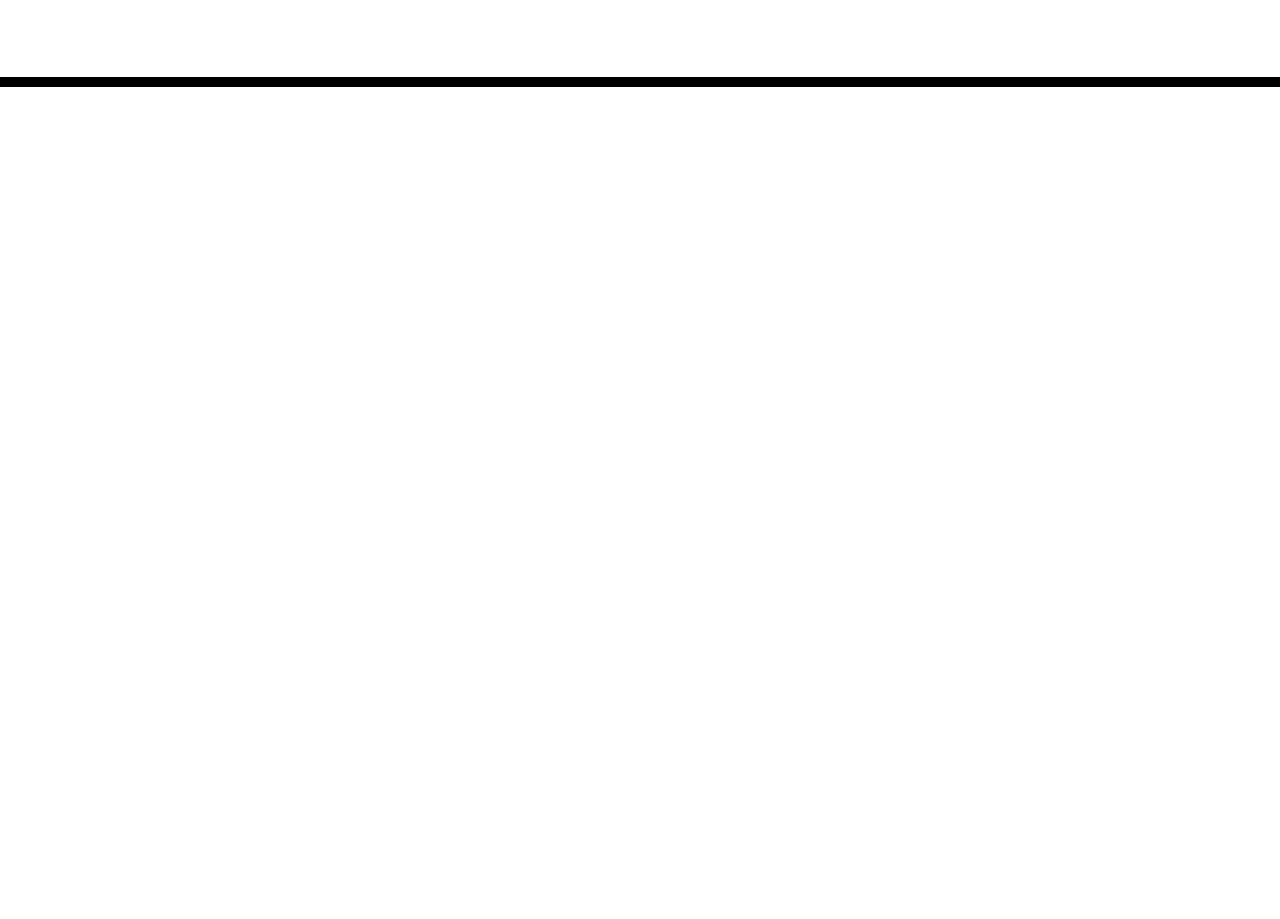
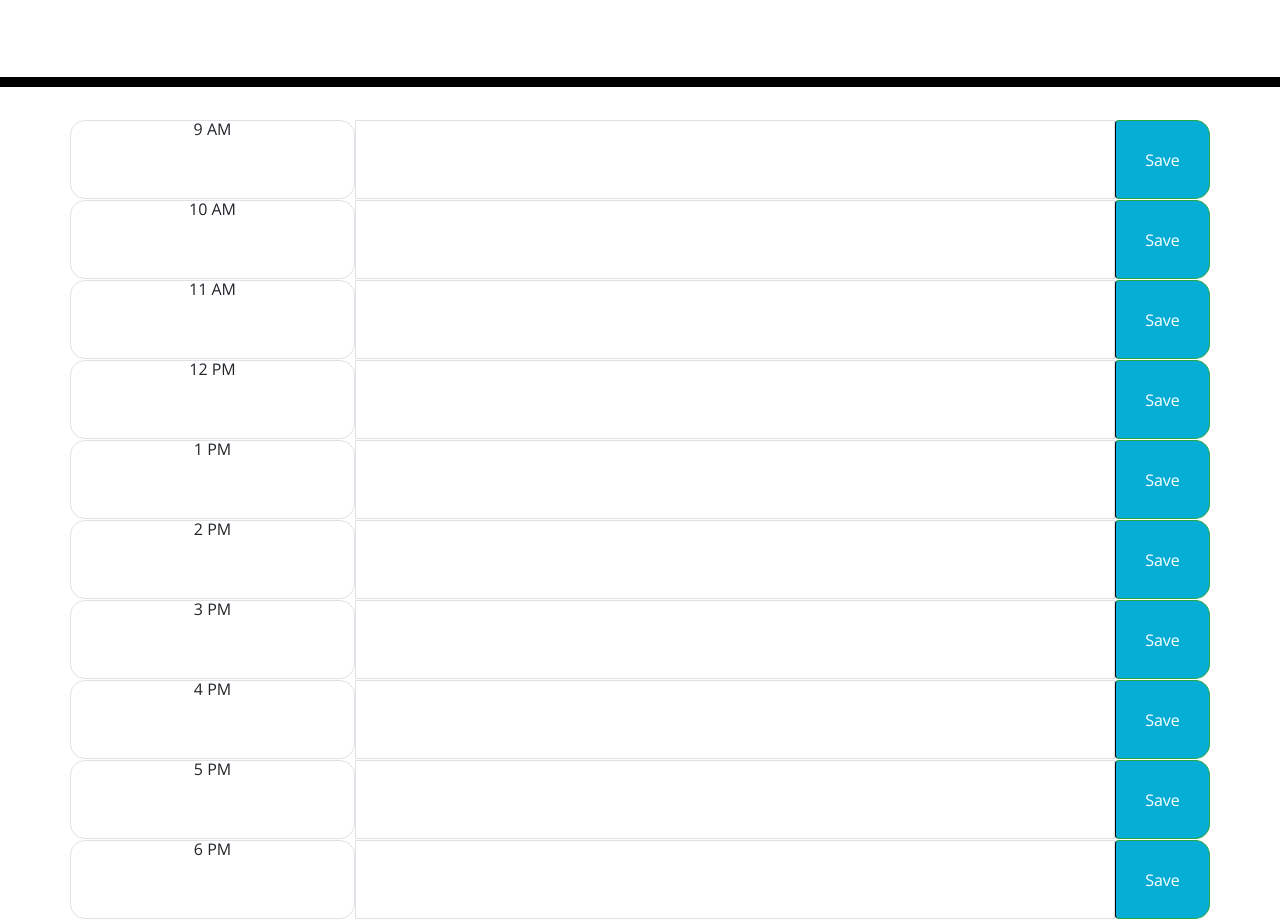
Before and after one commit to Zela7alex/work-day-scheduler, a plain HTML site: page Develop/index.html in a window 1280 px wide. Shown: the part 181-1100 px from the top of the page. Before the commit the page ends 800 px from the top, so only its background shows below. Drawn offline with nearby package versions, Linux system fonts and the light colour scheme.

Commit message:
Set up calendar slots using bootstrap

```diff
--- a/Develop/index.html
+++ b/Develop/index.html
@@ -28,11 +28,76 @@
       <p class="lead">A simple calendar app for scheduling your work day</p>
       <p id="currentDay" class="lead"></p>
     </header>
+
+      <!------------------CALENDAR START------------------------>
     <div class="container">
       <!-- Timeblocks go here -->
+      <div class="row">
+        <div id="time-1" class="col-3 border time-block">9 AM</div>
+        <textarea id="text-1" class="col-8 border description"></textarea>
+        <button id="btn-1" type="button" class="col-1 btn btn-success saveBtn">Save</button>
+      </div>
+
+      <div class="row">
+        <div id="time-2" class="col-3 border time-block">10 AM</div>
+        <textarea id="text-2" class="col-8 border description"></textarea>
+        <button id="btn-2" type="button" class="col-1 btn btn-success saveBtn">Save</button>
+      </div>
+
+      <div class="row">
+        <div id="time-3" class="col-3 border time-block">11 AM</div>
+        <textarea id="text-3" class="col-8 border description"></textarea>
+        <button id="btn-3" type="button" class="col-1 btn btn-success saveBtn">Save</button>
+      </div>
+
+      <div class="row">
+        <div id="time-4" class="col-3 border time-block">12 PM</div>
+        <textarea id="text-4" class="col-8 border description"></textarea>
+        <button id="btn-4" type="button" class="col-1 btn btn-success saveBtn">Save</button>
+      </div>
+
+      <div class="row">
+        <div id="time-5" class="col-3 border time-block">1 PM</div>
+        <textarea id="text-5" class="col-8 border description"></textarea>
+        <button id="btn-5" type="button" class="col-1 btn btn-success saveBtn">Save</button>
+      </div>
+
+      <div class="row">
+        <div id="time-6" class="col-3 border time-block">2 PM</div>
+        <textarea id="text-6" class="col-8 border description"></textarea>
+        <button id="btn-6" type="button" class="col-1 btn btn-success saveBtn">Save</button>
+      </div>
+
+      <div class="row">
+        <div id="time-7" class="col-3 border time-block">3 PM</div>
+        <textarea id="text-7" class="col-8 border description"></textarea>
+        <button id="btn-7" type="button" class="col-1 btn btn-success saveBtn">Save</button>
+      </div>
+
+      <div class="row">
+        <div id="time-8" class="col-3 border time-block">4 PM</div>
+        <textarea id="text-8" class="col-8 border description"></textarea>
+        <button id="btn-8" type="button" class="col-1 btn btn-success saveBtn">Save</button>
+      </div>
+
+      <div class="row">
+        <div id="time-9" class="col-3 border time-block">5 PM</div>
+        <textarea id="text-9" class="col-8 border description"></textarea>
+        <button id="btn-9" type="button" class="col-1 btn btn-success saveBtn">Save</button>
+      </div>
+
+      <div class="row">
+        <div id="time-10" class="col-3 border time-block">6 PM</div>
+        <textarea id="text-10" class="col-8 border description"></textarea>
+        <button id="btn-10" type="button" class="col-1 btn btn-success saveBtn">Save</button>
+      </div>
+
+
     </div>
 
+    <!------------------JS & JS CDNs-------------------->
     <script src="https://code.jquery.com/jquery-3.4.1.min.js"></script>
     <script src="https://cdnjs.cloudflare.com/ajax/libs/moment.js/2.24.0/moment.min.js"></script>
+    <script src="index.js"></script>
   </body>
 </html>
```
Also changed, not shown: Develop/index.js (added).
